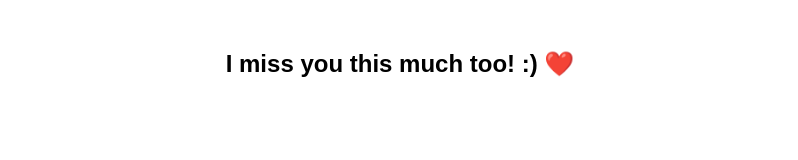
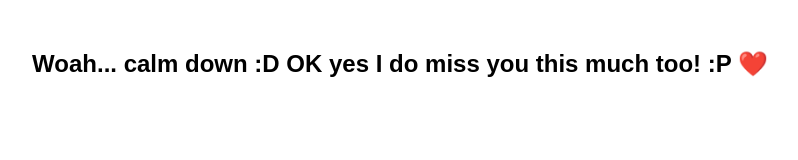
Before and after one commit to Miloktt/miss-you-slider, a plain HTML site: page index.html in a window 1280 px wide. Both pictures are taken after a click on the button "Submit". Shown: the whole page, without its empty margins (240-1038 px from the left). Drawn offline with Linux system fonts and the light colour scheme.

Commit message:
Update index.html

```diff
--- a/index.html
+++ b/index.html
@@ -62,7 +62,7 @@
         function submitForm() {
             slider.value = 10;
             sliderValue.innerText = "10 😍";
-            document.body.innerHTML = "<h2>I miss you this much too! :) ❤️</h2>";
+            document.body.innerHTML = "<h2>Woah... calm down :D OK yes I do miss you this much too! :P ❤️</h2>";
         }
     </script>
 
```
